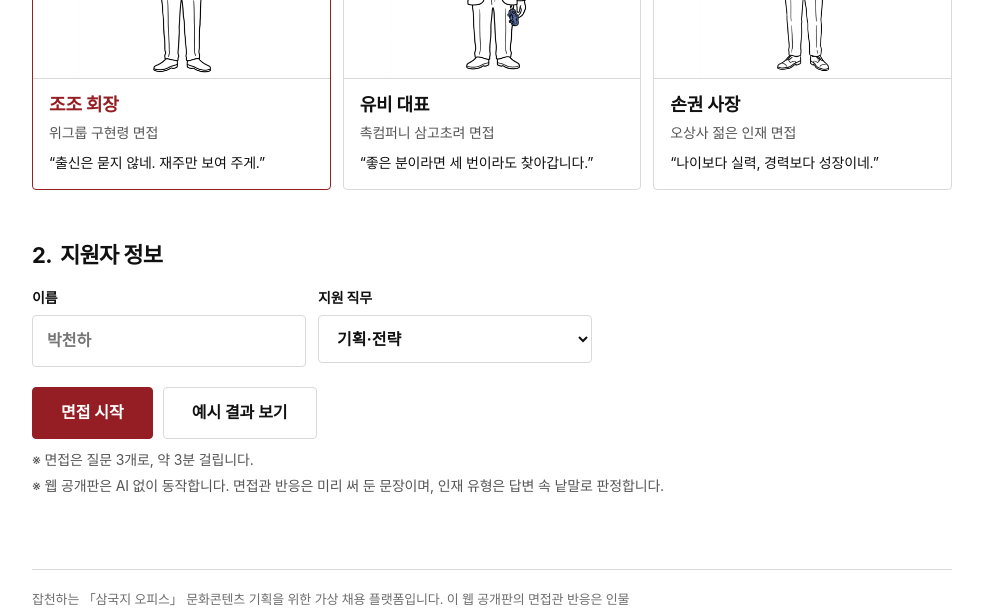
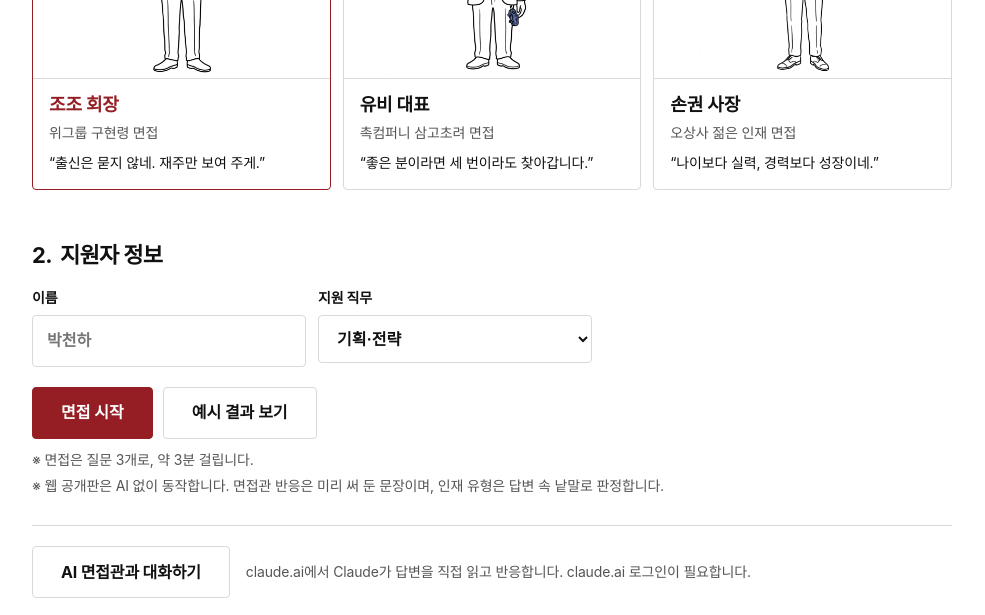
Before and after one commit to junpbak-ui/guhyeonryeong-interview, a plain HTML site: page site/index.html in a window 1280 px wide. Shown: the part 573-1188 px from the top of the page, without its empty margins (148-1133 px from the left). Drawn offline with Linux system fonts and the light colour scheme; a web font is replaced by a local one.

Commit message:
Add files via upload

```diff
--- a/site/index.html
+++ b/site/index.html
@@ -73,6 +73,9 @@ label.field{display:flex;flex-direction:column;gap:6px;font-size:14px;font-weigh
 input,select,textarea{font:inherit;font-size:16px;color:var(--ink);background:#fff;border:1.5px solid var(--line);border-radius:4px;padding:12px 14px;width:100%}
 input:focus,select:focus,textarea:focus{outline:none;border-color:var(--red)}
 .start-actions{margin-top:20px}
+a.btn{display:inline-flex;align-items:center;text-decoration:none}
+.ai-link{margin-top:28px;padding-top:20px;border-top:1px solid var(--line);display:flex;flex-wrap:wrap;align-items:center;gap:10px 16px}
+.ai-link .note{flex:1;min-width:220px}
 
 /* 면접 화면 */
 .room{display:grid;grid-template-columns:240px minmax(0,1fr);gap:40px;align-items:start;padding-top:32px}
@@ -197,6 +200,10 @@ footer .logo{font-size:20px}
         <li>면접은 질문 3개로, 약 3분 걸립니다.</li>
         <li>웹 공개판은 AI 없이 동작합니다. 면접관 반응은 미리 써 둔 문장이며, 인재 유형은 답변 속 낱말로 판정합니다.</li>
       </ul>
+      <div class="ai-link">
+        <a class="btn line" href="https://claude.ai/artifact/Uy8w31vak5h4RFXphhho8n" target="_blank" rel="noopener">AI 면접관과 대화하기</a>
+        <span class="note">claude.ai에서 Claude가 답변을 직접 읽고 반응합니다. claude.ai 로그인이 필요합니다.</span>
+      </div>
     </section>
   </main>
 
```
